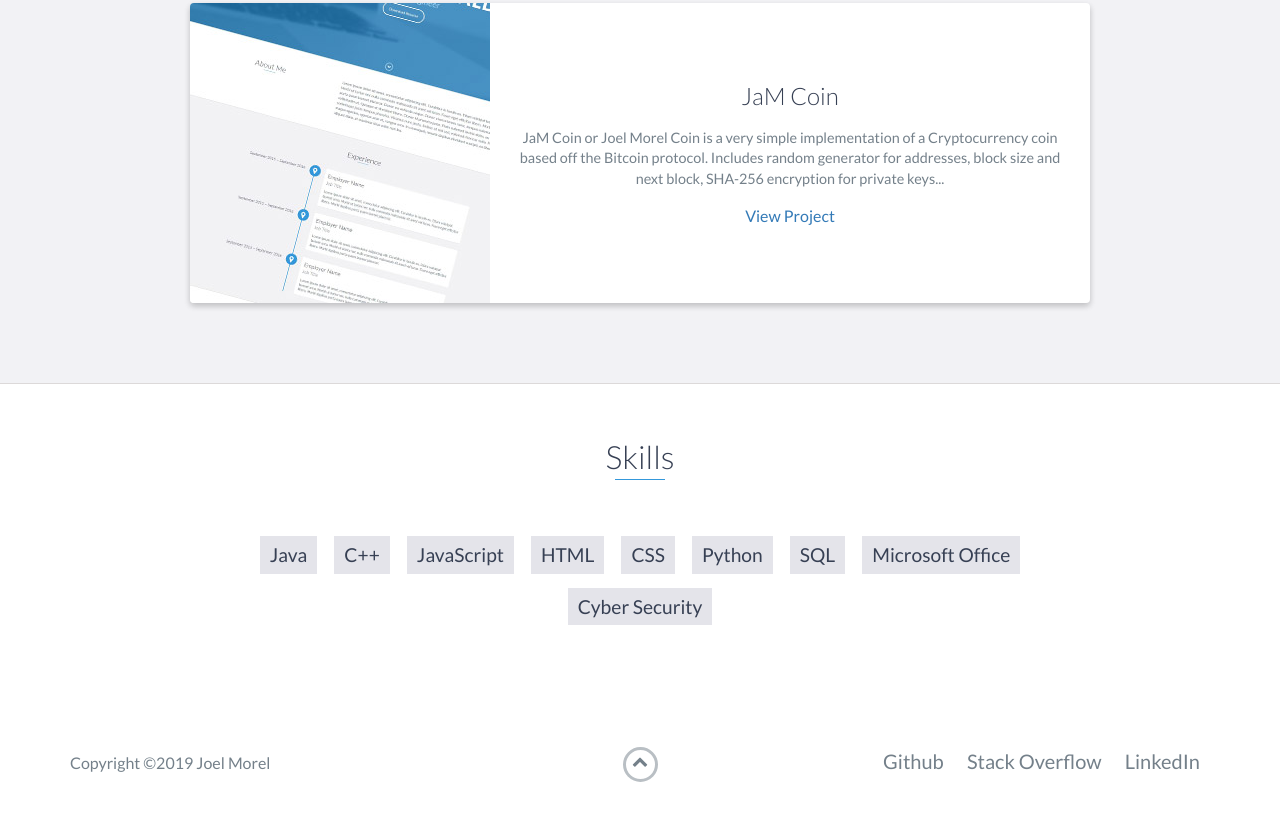
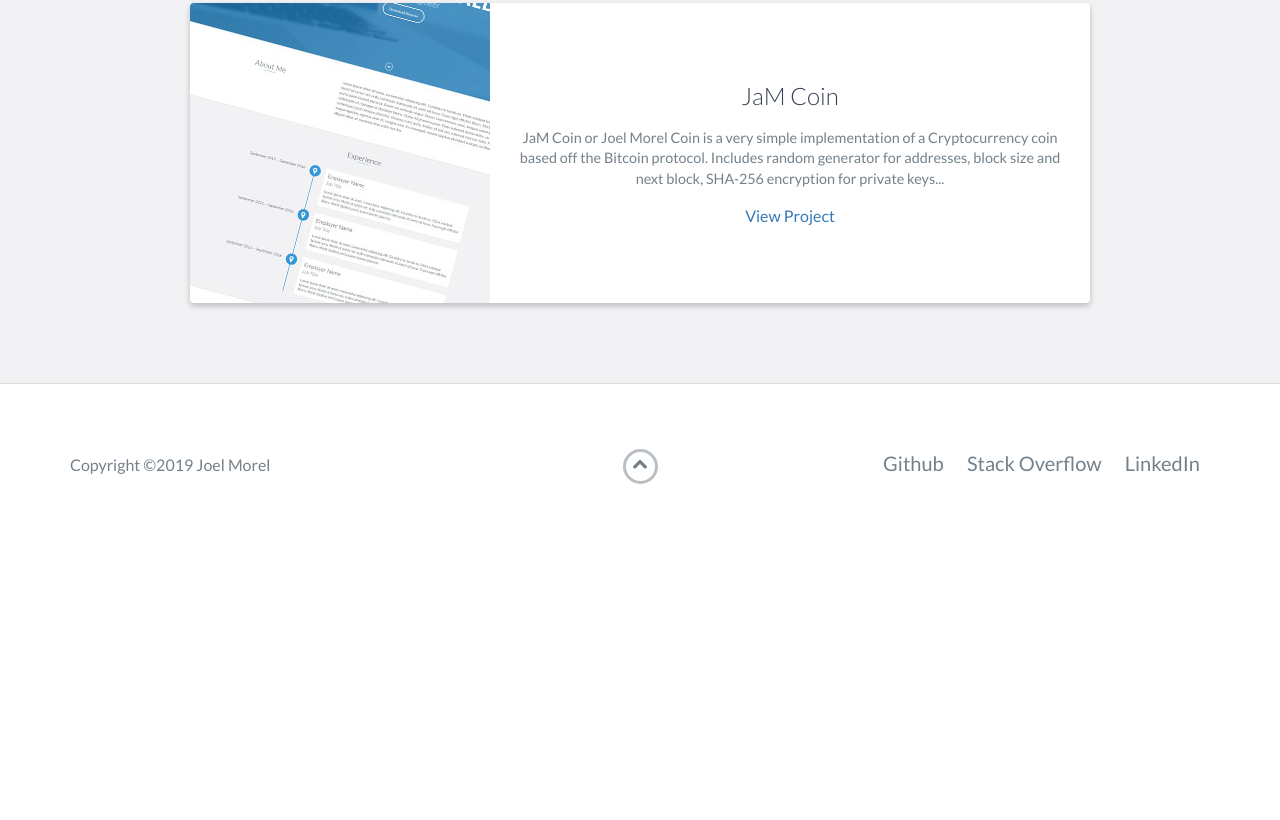
Before and after one commit to JoelMorel/portfolio-bootstrap, a website: page index.html in a window 1280 px wide. Shown: the part 3289-4109 px from the top of the page. After the commit the page ends 3826 px from the top, so only its background shows below. Drawn offline with nearby package versions, Linux system fonts and the light colour scheme.

Commit message:
added contact page, removed skills section

```diff
--- a/index.html
+++ b/index.html
@@ -40,7 +40,7 @@
                 <a href="#skills">Skills</a>
             </li>
             <li>
-                <a href="#contact">Contact</a>
+                <a href="/contact.html">Contact</a>
             </li>
         </ul>
     </header>
@@ -202,22 +202,6 @@
     </div>
     <!-- End #projects -->
 
-    <div id="skills">
-        <h2 class="heading">Skills</h2>
-        <ul>
-            <li>Java</li>
-            <li>C++</li>
-            <li>JavaScript</li>
-            <li>HTML</li>
-            <li>CSS</li>
-            <li>Python</li>
-            <li>SQL</li>
-            <li>Microsoft Office</li>
-            <li>Cyber Security</li>
-        </ul>
-    </div>
-    <!-- End #skills -->
-
     <footer>
         <div class="container">
             <div class="row">
```
Also changed, not shown: contact.html (added, +1 -0 lines).
